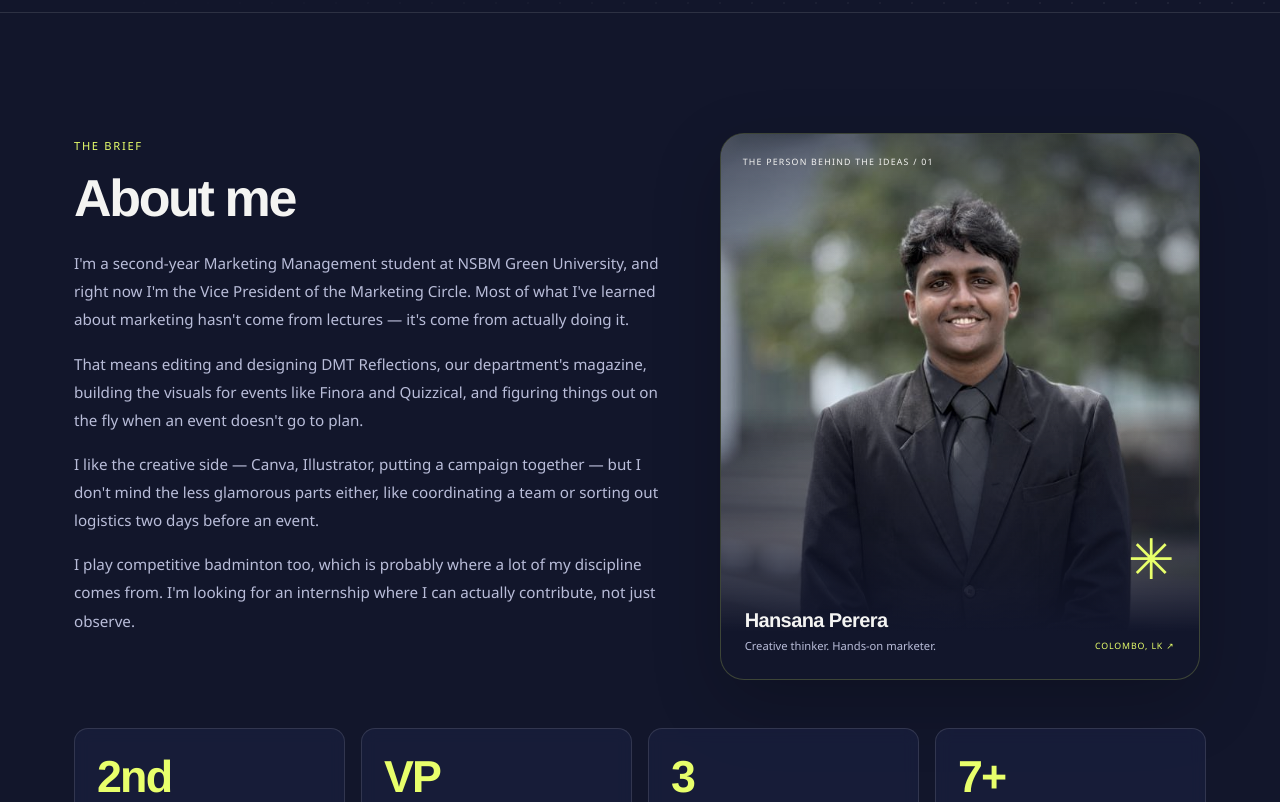
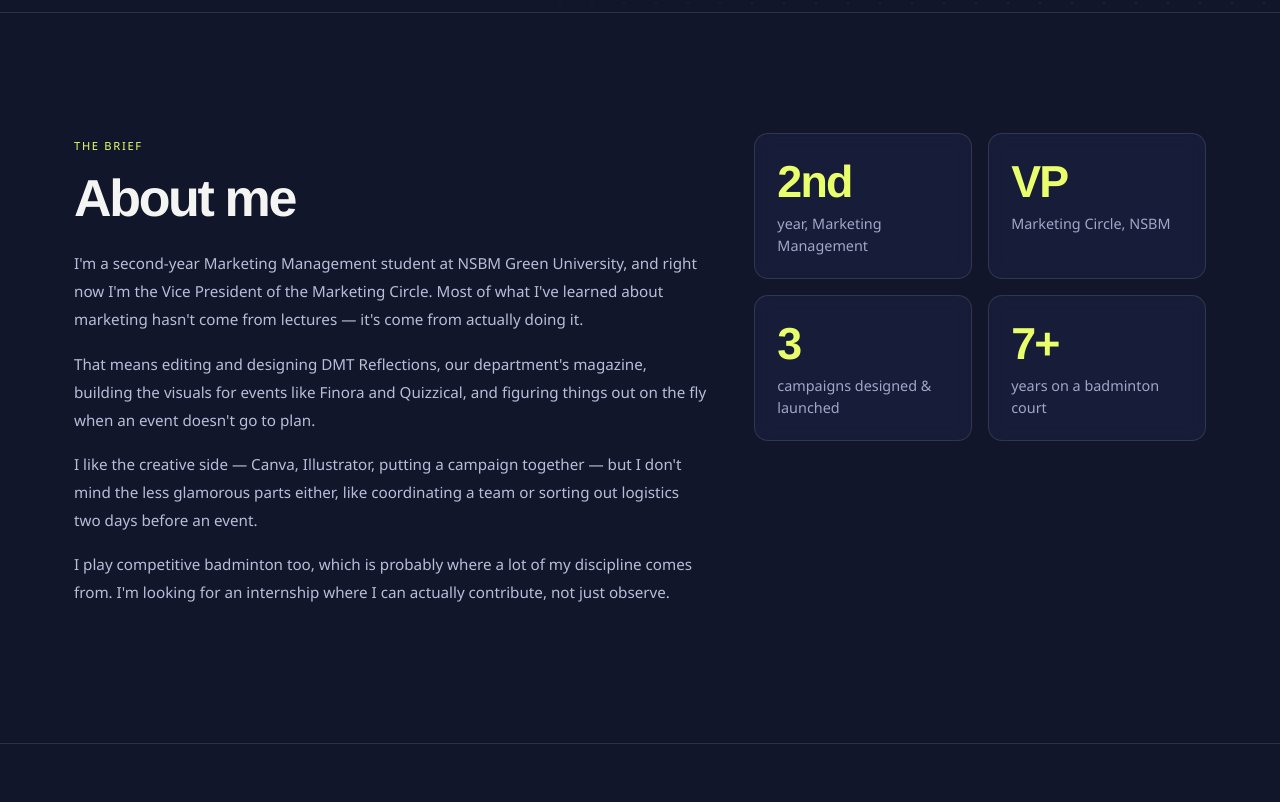
Before and after one commit to ThisulHerath/Hansana_s_Portfolio-, a React (Vite) app: page / in a window 1280 px wide. Shown: the part 918-1720 px from the top of the page. Built offline with nearby package versions, Linux system fonts and the light colour scheme.

Commit message:
feat: remove portrait section from About component and update styles for improved layout

```diff
--- a/src/components/About.css
+++ b/src/components/About.css
@@ -44,50 +44,9 @@
   color: var(--text-low);
 }
 
-.about__portrait {
-  position: relative;
-  width: 100%;
-  max-width: 480px;
-  align-self: center;
-  margin: 0 auto;
-  isolation: isolate;
-  overflow: hidden;
-  border: 1px solid rgba(232, 255, 107, 0.2);
-  border-radius: 24px;
-  background: var(--ink);
-  box-shadow: 0 24px 70px #0003;
-}
-.about__portrait-image { position: relative; aspect-ratio: 1 / 1.04; overflow: hidden; }
-.about__portrait-image img {
-  width: 100%;
-  height: 100%;
-  object-fit: cover;
-  object-position: center 36%;
-  filter: saturate(.65) contrast(1.04);
-}
-.about__portrait-image::after {
-  content: '';
-  position: absolute;
-  inset: 0;
-  background: linear-gradient(180deg, #12162b88, transparent 28%, transparent 55%, var(--ink) 100%), linear-gradient(90deg, #12162b40, transparent 30%, transparent 75%, #12162b40);
-  pointer-events: none;
-}
-.about__portrait-index { position: absolute; top: 22px; left: 22px; right: 22px; color: var(--text-hi); font-size: .55rem; letter-spacing: .14em; }
-.about__portrait-spark { position: absolute; right: 24px; bottom: 94px; color: var(--highlighter); font-size: 3.5rem; line-height: 1; }
-.about__portrait-caption { position: relative; margin-top: -22px; padding: 0 24px 24px; display: flex; justify-content: space-between; align-items: end; gap: 12px; }
-.about__portrait-caption strong { display: block; font-family: var(--font-display); font-size: 1.25rem; letter-spacing: -.03em; font-weight: 600; }
-.about__portrait-caption small { display: block; color: var(--text-mid); font-size: .7rem; line-height: 1.6; margin-top: 5px; }
-.about__portrait-location { color: var(--highlighter); font-size: .55rem; letter-spacing: .1em; white-space: nowrap; padding-bottom: 3px; }
-
 @media (min-width: 860px) {
   .about__grid {
-    grid-template-columns: 1.2fr 1fr;
+    grid-template-columns: 1.4fr 1fr;
     align-items: start;
   }
-  .about .stat-grid { grid-column: 1 / -1; grid-template-columns: repeat(4, minmax(0, 1fr)); }
 }
-
-@media (max-width: 480px) {
-  .about__portrait-caption { padding: 0 18px 22px; flex-wrap: wrap; }
-  .about__portrait-index { left: 18px; top: 18px; font-size: .5rem; }
-}
--- a/src/components/About.jsx
+++ b/src/components/About.jsx
@@ -1,4 +1,4 @@
-import { about, profile, stats } from "../data/content";
+import { about, stats } from "../data/content";
 import "./About.css";
 
 export default function About() {
@@ -15,18 +15,6 @@ export default function About() {
           ))}
         </div>
 
-        <figure className="about__portrait" data-float-target>
-          <div className="about__portrait-image">
-            <img src="/hansana-portrait.png" alt={`${profile.name} wearing a black suit outdoors`} width="640" height="640" loading="lazy" decoding="async" />
-          </div>
-          <span className="about__portrait-index" aria-hidden="true">THE PERSON BEHIND THE IDEAS / 01</span>
-          <span className="about__portrait-spark" aria-hidden="true">✳</span>
-          <figcaption className="about__portrait-caption">
-            <span><strong>{profile.name}</strong><small>Creative thinker. Hands-on marketer.</small></span>
-            <span className="about__portrait-location">COLOMBO, LK ↗</span>
-          </figcaption>
-        </figure>
-
         <div className="stat-grid">
           {stats.map((stat) => (
             <div className="stat-card" key={stat.label}>
```
